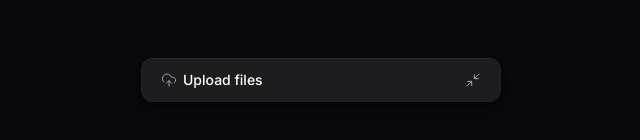
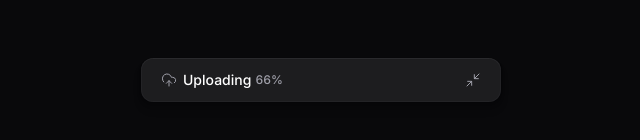
Before and after one commit to NicholasNeto/upload-web-widget, a React (Vite) app: page / in a window 1280 px wide. Shown: the part 320-460 px from the top of the page, without its empty margins (319-959 px from the left). Built offline with nearby package versions, Linux system fonts and the light colour scheme.

Commit message:
used same state

```diff
--- a/src/components/upload-widget-dropzone.tsx
+++ b/src/components/upload-widget-dropzone.tsx
@@ -1,6 +1,11 @@
 import { useDropzone } from "react-dropzone";
+import CircularProgressBar from "./ui/circular-progress-bar";
 
 export function UploadWidgetDropzone() {
+
+    const isThereAnyPendindUpload = true;
+  const uploadGlobalPercentage = 66;
+
   const { getInputProps, getRootProps, isDragActive } = useDropzone({
     multiple: true,
     accept: {
@@ -19,11 +24,21 @@
         {...getRootProps()}
       >
         <input type="file" {...getInputProps()} />
-        <span className="text-xs">Drop your files here or</span>
-        <span className="text-xs underline">click to open picker</span>
+
+        {isThereAnyPendindUpload ? (
+            <CircularProgressBar
+            progress={uploadGlobalPercentage}
+            size={56}
+            strokeWidth={4}
+            />
+        ) : (
+            <>
+            <span className="text-xs">Drop your files here or</span>
+            <span className="text-xs underline">click to open picker</span>
+            </>
+        )}
       </div>
-
-      <span className="text-xs text-zinc-400">
+      <span className="text-xxs text-zinc-400">
         Only PNG and JPG files are supported.
       </span>
     </div>
--- a/src/components/upload-widget-title.tsx
+++ b/src/components/upload-widget-title.tsx
@@ -1,10 +1,22 @@
 import { UploadCloud } from "lucide-react";
 
-export function UploadWidgetTitle () {
-    return (
-        <div className="flex items-center gap-1.5 text-sm font-medium">
-            <UploadCloud className="size-4 text-zinc-400" strokeWidth={1.5} />
-            <span>Upload files</span>
-        </div>
-    )
+export function UploadWidgetTitle() {
+  const isThereAnyPendindUpload = true;
+  const uploadGlobalPercentage = 66;
+
+  return (
+    <div className="flex items-center gap-1.5 text-sm font-medium">
+      <UploadCloud className="size-4 text-zinc-400" strokeWidth={1.5} />
+      {isThereAnyPendindUpload ? (
+        <span className="flex items-center gap-1">
+          Uploading{" "}
+          <span className="text-xs text-zinc-400 tabular-nums">
+            {uploadGlobalPercentage}%
+          </span>
+        </span>
+      ) : (
+        <span>Upload files</span>
+      )}
+    </div>
+  );
 }
--- a/src/components/upload-widget-upload-list.tsx
+++ b/src/components/upload-widget-upload-list.tsx
@@ -1,16 +1,22 @@
 import { UploadWidgetUploadItem } from "./upload-widget-upload-item";
 
 export function UploadWidgetUploadList() {
+  const isUploadListEmpty = false;
+
   return (
     <div className="px-3 flex flex-col gap-3">
       <span className="text-xs font-medium">
         Uploaded files <span className="text-zinc-400">(2)</span>
       </span>
 
-      <div className="flex flex-col gap-2">
-        <UploadWidgetUploadItem />
-        <UploadWidgetUploadItem />
-      </div>
+      {isUploadListEmpty ? (
+        <span className="text-xs text-zinc-400"> No uploads added</span>
+      ) : (
+        <div className="flex flex-col gap-2">
+          <UploadWidgetUploadItem />
+          <UploadWidgetUploadItem />
+        </div>
+      )}
     </div>
   );
 }
```
